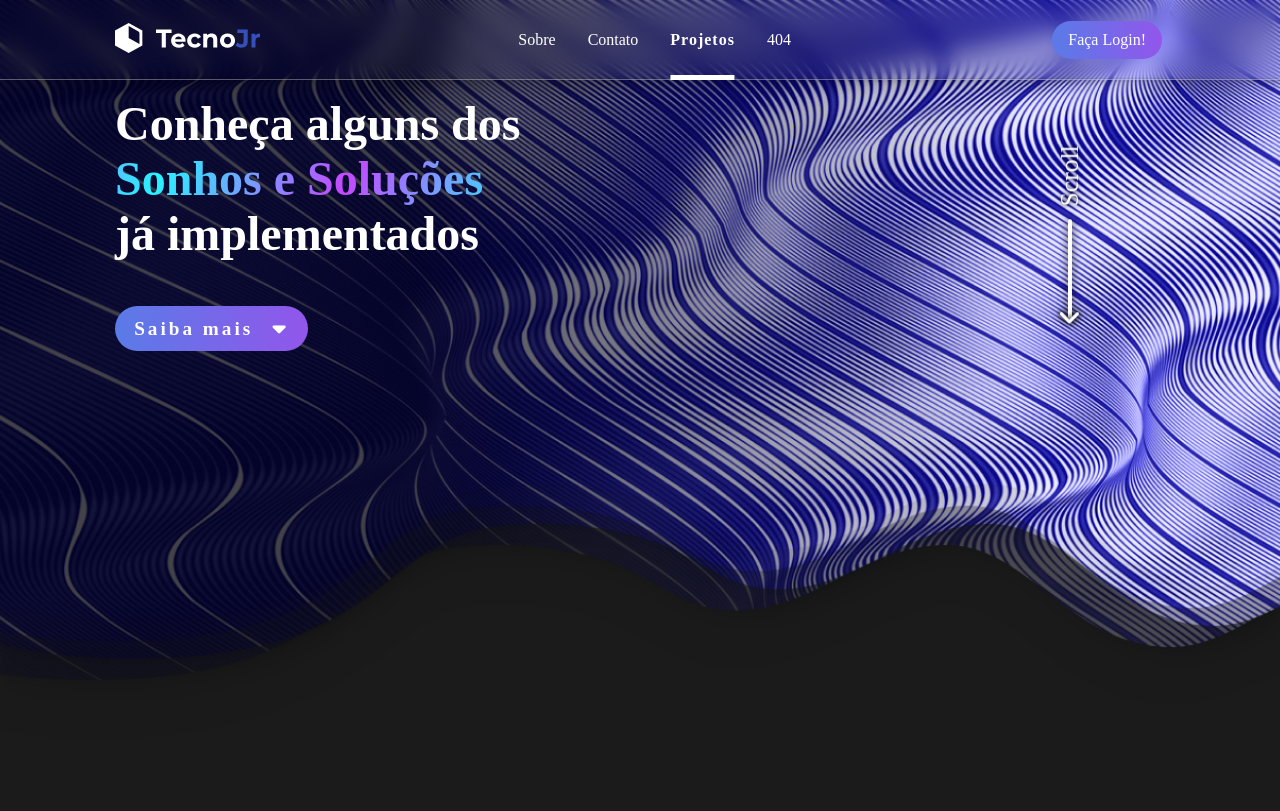
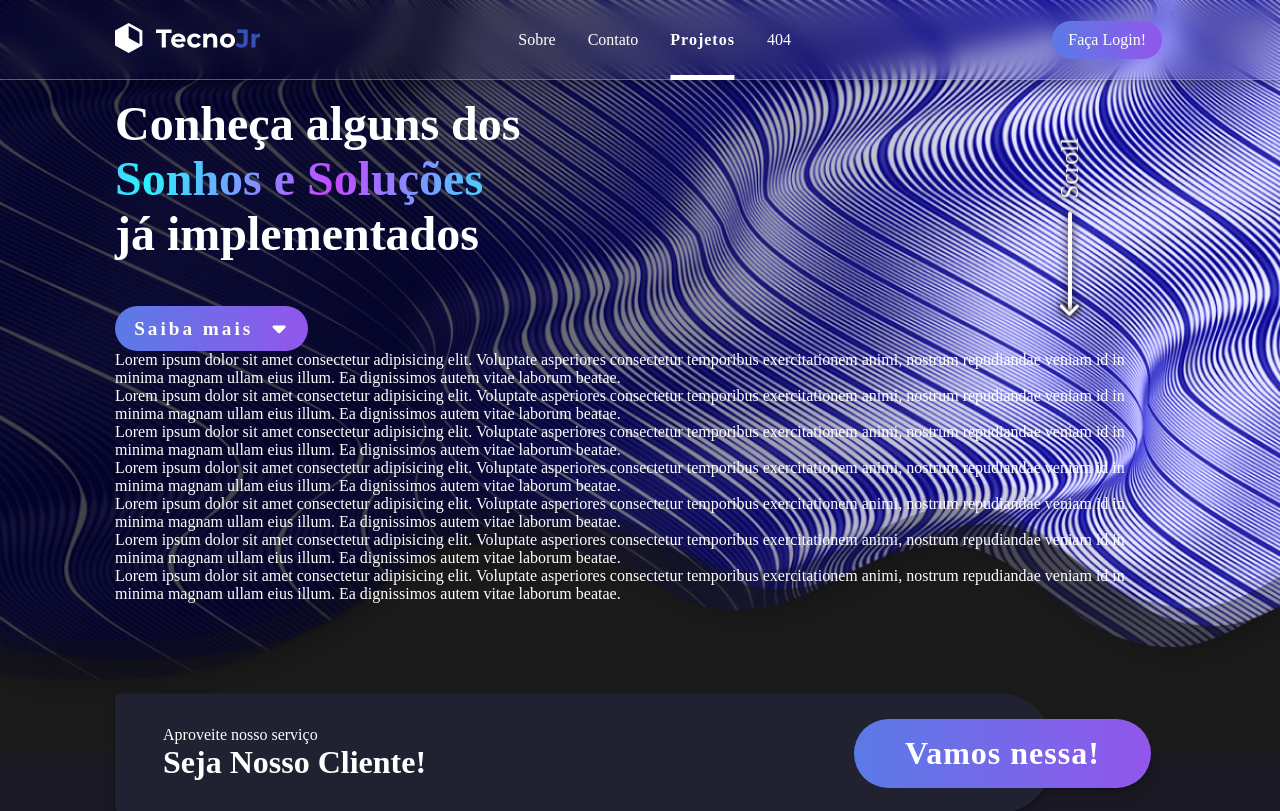
Before and after one commit to igorroc/tecno-site-2.0, a React (Vite) app in the folder tecno_site/: page /projects in a window 1280 px wide. Before the commit this address had no page. Shown: the top 811 px of the page. Built offline with nearby package versions, Linux system fonts and the light colour scheme.

Commit message:
[add]: Footer to projects

```diff
--- a/tecno_site/src/pages/Projects.tsx
+++ b/tecno_site/src/pages/Projects.tsx
@@ -7,6 +7,8 @@ import { Button } from "../components/Button"
 import { MaxWidthWrapper } from "../components/MaxWidthWrapper"
 import { BackgroundImage } from "../components/BackgroundImage"
 import { ScrollIndicator } from "../components/ScrollIndicator"
+import { Footer } from "../components/Footer"
+import { Division } from "../components/Division"
 
 const WrapperContent = styled("div", {
 	position: "relative",
@@ -47,7 +49,50 @@ function Projects() {
 					</Button>
 					<ScrollIndicator />
 				</WrapperContent>
+				<p>
+					Lorem ipsum dolor sit amet consectetur adipisicing elit.
+					Voluptate asperiores consectetur temporibus exercitationem
+					animi, nostrum repudiandae veniam id in minima magnam ullam
+					eius illum. Ea dignissimos autem vitae laborum beatae.
+				</p>
+				<p>
+					Lorem ipsum dolor sit amet consectetur adipisicing elit.
+					Voluptate asperiores consectetur temporibus exercitationem
+					animi, nostrum repudiandae veniam id in minima magnam ullam
+					eius illum. Ea dignissimos autem vitae laborum beatae.
+				</p>
+				<p>
+					Lorem ipsum dolor sit amet consectetur adipisicing elit.
+					Voluptate asperiores consectetur temporibus exercitationem
+					animi, nostrum repudiandae veniam id in minima magnam ullam
+					eius illum. Ea dignissimos autem vitae laborum beatae.
+				</p>
+				<p>
+					Lorem ipsum dolor sit amet consectetur adipisicing elit.
+					Voluptate asperiores consectetur temporibus exercitationem
+					animi, nostrum repudiandae veniam id in minima magnam ullam
+					eius illum. Ea dignissimos autem vitae laborum beatae.
+				</p>
+				<p>
+					Lorem ipsum dolor sit amet consectetur adipisicing elit.
+					Voluptate asperiores consectetur temporibus exercitationem
+					animi, nostrum repudiandae veniam id in minima magnam ullam
+					eius illum. Ea dignissimos autem vitae laborum beatae.
+				</p>
+				<p>
+					Lorem ipsum dolor sit amet consectetur adipisicing elit.
+					Voluptate asperiores consectetur temporibus exercitationem
+					animi, nostrum repudiandae veniam id in minima magnam ullam
+					eius illum. Ea dignissimos autem vitae laborum beatae.
+				</p>
+				<p>
+					Lorem ipsum dolor sit amet consectetur adipisicing elit.
+					Voluptate asperiores consectetur temporibus exercitationem
+					animi, nostrum repudiandae veniam id in minima magnam ullam
+					eius illum. Ea dignissimos autem vitae laborum beatae.
+				</p>
 			</MaxWidthWrapper>
+			<Footer />
 		</div>
 	)
 }
```
